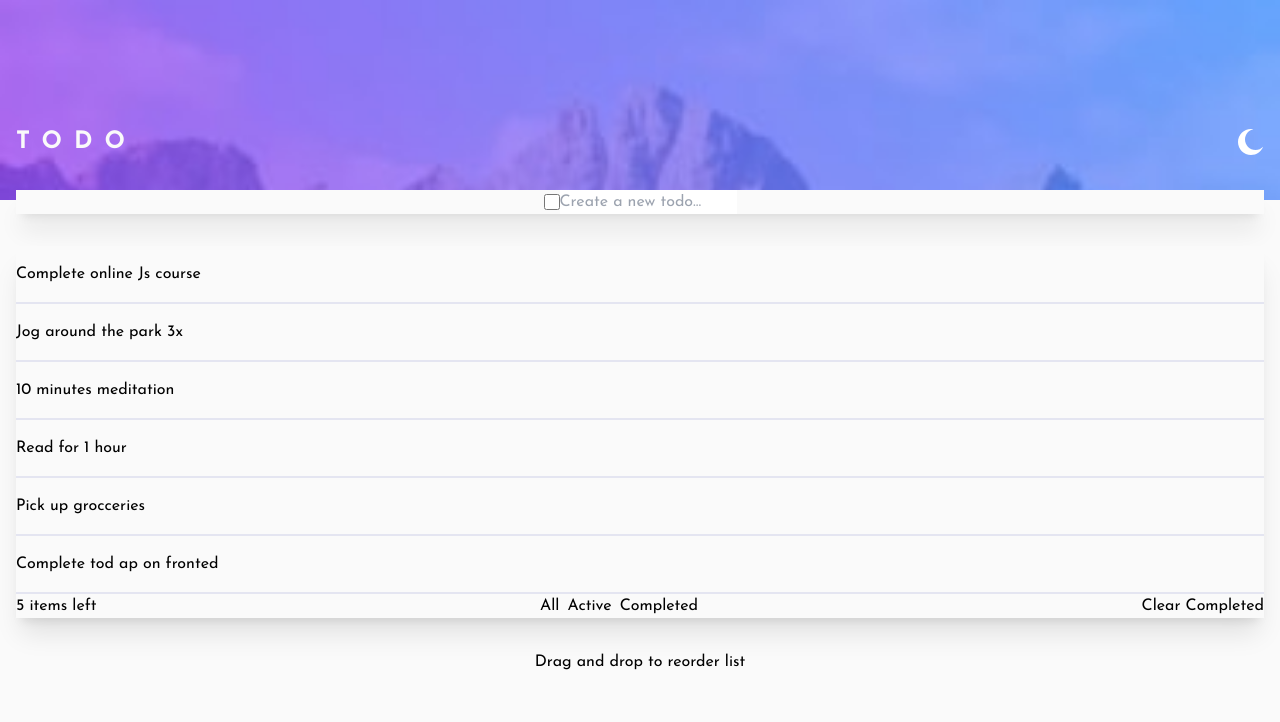
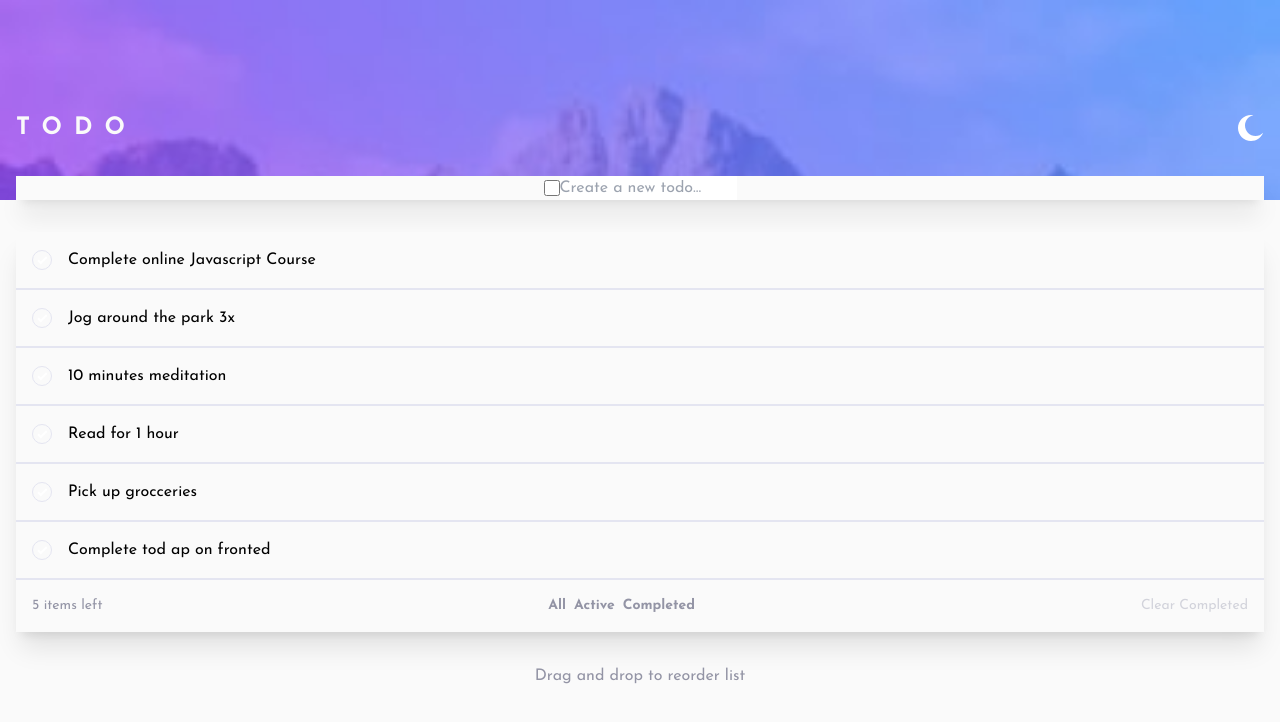
Before and after one commit to f1x3d49/frontendmentor-todo, a React (Create React App) app in the folder frontend/: page / in a window 1280 px wide. Shown: the top 722 px of the page. Built offline with nearby package versions, Linux system fonts and the light colour scheme.

Commit message:
styled the tasklist

```diff
--- a/frontend/src/App.js
+++ b/frontend/src/App.js
@@ -16,7 +16,7 @@ function App() {
         </div>
         <FormInput />
         <TaskList />
-        <h1>Drag and drop to reorder list</h1>
+        <h1 className="text-base text-dgblue">Drag and drop to reorder list</h1>
       </div>
       <div className="w-full mobile:h-[200px] desktop:h-[300px] bg-no-repeat bg-cover mobile:bg-mobileLight desktop:bg-desktopLight  "></div>
       <div className="flex flex-grow bg-vlgray"></div>
--- a/frontend/src/components/TaskList.js
+++ b/frontend/src/components/TaskList.js
@@ -1,36 +1,57 @@
 import React from "react";
+import { ReactComponent as Check } from "../images/icon-check.svg";
 
 const TaskList = () => {
   return (
     <div className="w-full h-auto bg-vlgray flex flex-col items-center justify-center shadow-xl">
       <ul className="flex flex-col items-center justify-center w-full h-auto">
-        <li className="border-b-2 border-vlgblue py-4 w-full">
-          Complete online Js course
+        <li className="border-b-2 border-vlgblue p-4 w-full flex items-center gap-4">
+          <button className="flex items-center justify-center rounded-full border-[1px] border-vlgblue w-5 h-5">
+            <Check />
+          </button>
+          <p>Complete online Javascript Course</p>
         </li>
-        <li className="border-b-2 border-vlgblue py-4 w-full">
-          Jog around the park 3x
+        <li className="border-b-2 border-vlgblue p-4 w-full flex items-center gap-4">
+          <button className="flex items-center justify-center rounded-full border-[1px] border-vlgblue w-5 h-5">
+            <Check />
+          </button>
+          <p>Jog around the park 3x</p>
         </li>
-        <li className="border-b-2 border-vlgblue py-4 w-full">
-          10 minutes meditation
+        <li className="border-b-2 border-vlgblue p-4 w-full flex items-center gap-4">
+          <button className="flex items-center justify-center rounded-full border-[1px] border-vlgblue w-5 h-5">
+            <Check />
+          </button>
+          <p>10 minutes meditation</p>
         </li>
-        <li className="border-b-2 border-vlgblue py-4 w-full">
-          Read for 1 hour
+        <li className="border-b-2 border-vlgblue p-4 w-full flex items-center gap-4">
+          <button className="flex items-center justify-center rounded-full border-[1px] border-vlgblue w-5 h-5">
+            <Check />
+          </button>
+          <p>Read for 1 hour</p>
         </li>
-        <li className="border-b-2 border-vlgblue py-4 w-full">
-          Pick up grocceries
+        <li className="border-b-2 border-vlgblue p-4 w-full flex items-center gap-4">
+          <button className="flex items-center justify-center rounded-full border-[1px] border-vlgblue w-5 h-5">
+            <Check />
+          </button>
+          <p>Pick up grocceries</p>
         </li>
-        <li className="border-b-2 border-vlgblue py-4 w-full">
-          Complete tod ap on fronted
+        <li className="border-b-2 border-vlgblue p-4 w-full flex items-center gap-4">
+          <button className="flex items-center justify-center rounded-full border-[1px] border-vlgblue w-5 h-5">
+            <Check />
+          </button>
+          <p>Complete tod ap on fronted</p>
         </li>
       </ul>
-      <div className="flex items-center justify-between w-full">
-        <p>5 items left</p>
-        <div className="flex items-start justify-center gap-2">
-          <p>All</p>
-          <p>Active</p>
-          <p>Completed</p>
+      <div className="flex items-center justify-between w-full p-4 text-sm">
+        <p className="text-dgblue">5 items left</p>
+        <div className="flex items-start justify-center gap-2 text-dgblue font-[700]">
+          <button className="hover:text-vdgblue">All</button>
+          <button className="hover:text-vdgblue">Active</button>
+          <button className="hover:text-vdgblue">Completed</button>
         </div>
-        <p>Clear Completed</p>
+        <button className="text-lgblue hover:text-vdgblue">
+          Clear Completed
+        </button>
       </div>
     </div>
   );
--- a/frontend/tailwind.config.js
+++ b/frontend/tailwind.config.js
@@ -9,6 +9,9 @@ module.exports = {
         graident2: "hsl(280, 87%, 65%)",
         vlgray: "hsl(0,0%, 98%)",
         vlgblue: "hsl(236, 33%, 92%)",
+        lgblue: "hsl(233, 11%, 84%)",
+        dgblue: "hsl(236, 9%, 61%)",
+        vdgblue: "hsl(235, 19%, 35%)",
       },
       fontFamily: {
         primary: ["Josefin Sans", "sans-serif"],
```
